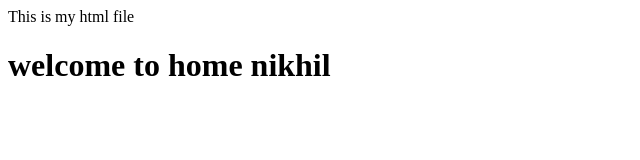
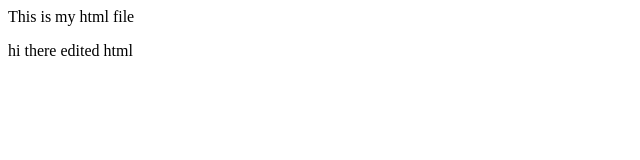
Before and after one commit to nikhilparit/demo, a plain HTML site: page index.html in a window 1280 px wide. Shown: the whole page, without its empty margins (0-640 px from the left). Drawn offline with Linux system fonts and the light colour scheme.

Commit message:
update changes from my PC

```diff
--- a/index.html
+++ b/index.html
@@ -1,2 +1,2 @@
 <p>This is my html file<p>
-<h1>welcome to home nikhil<h1>
+ hi there edited html
```
Also changed, not shown: 2 other files.
